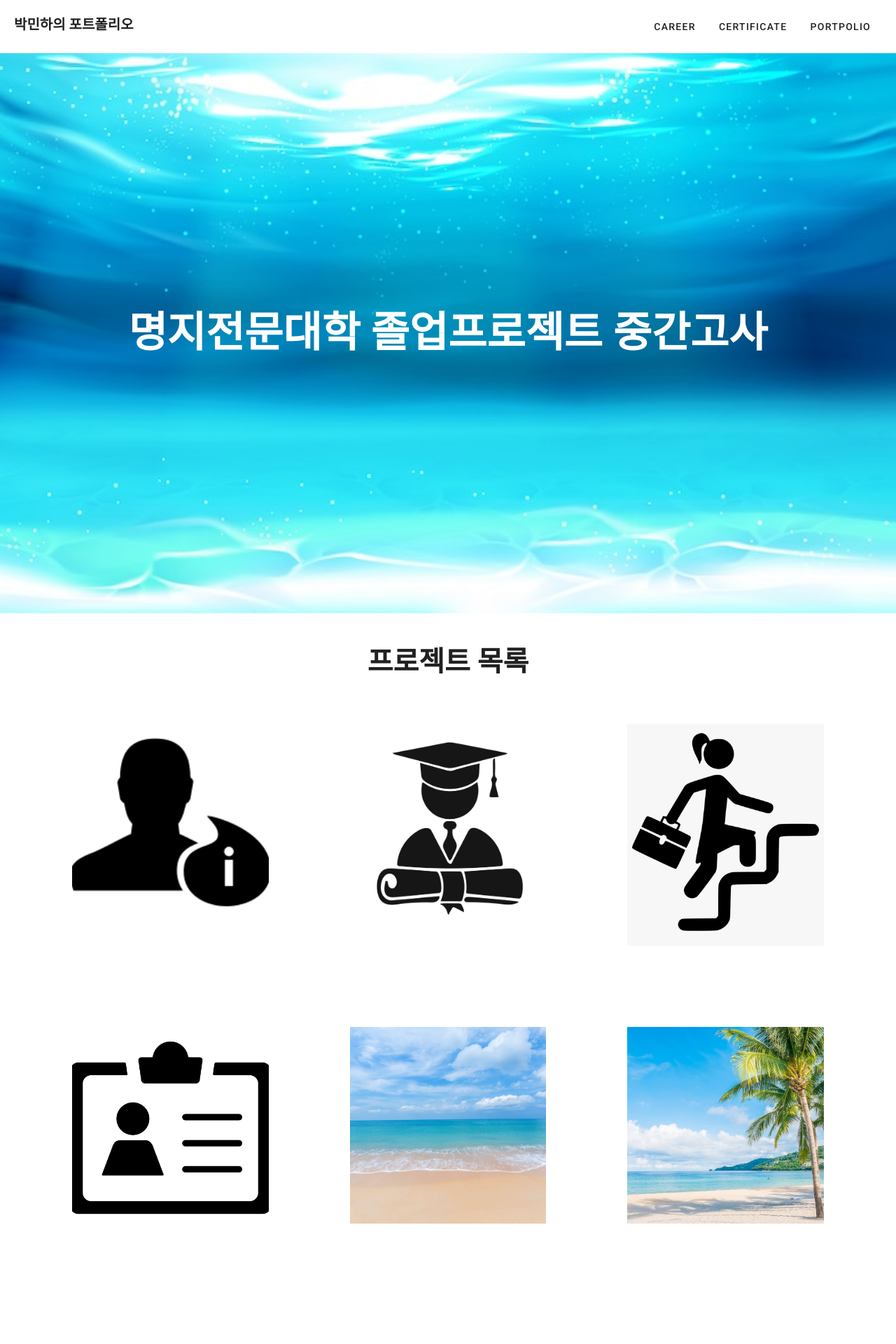
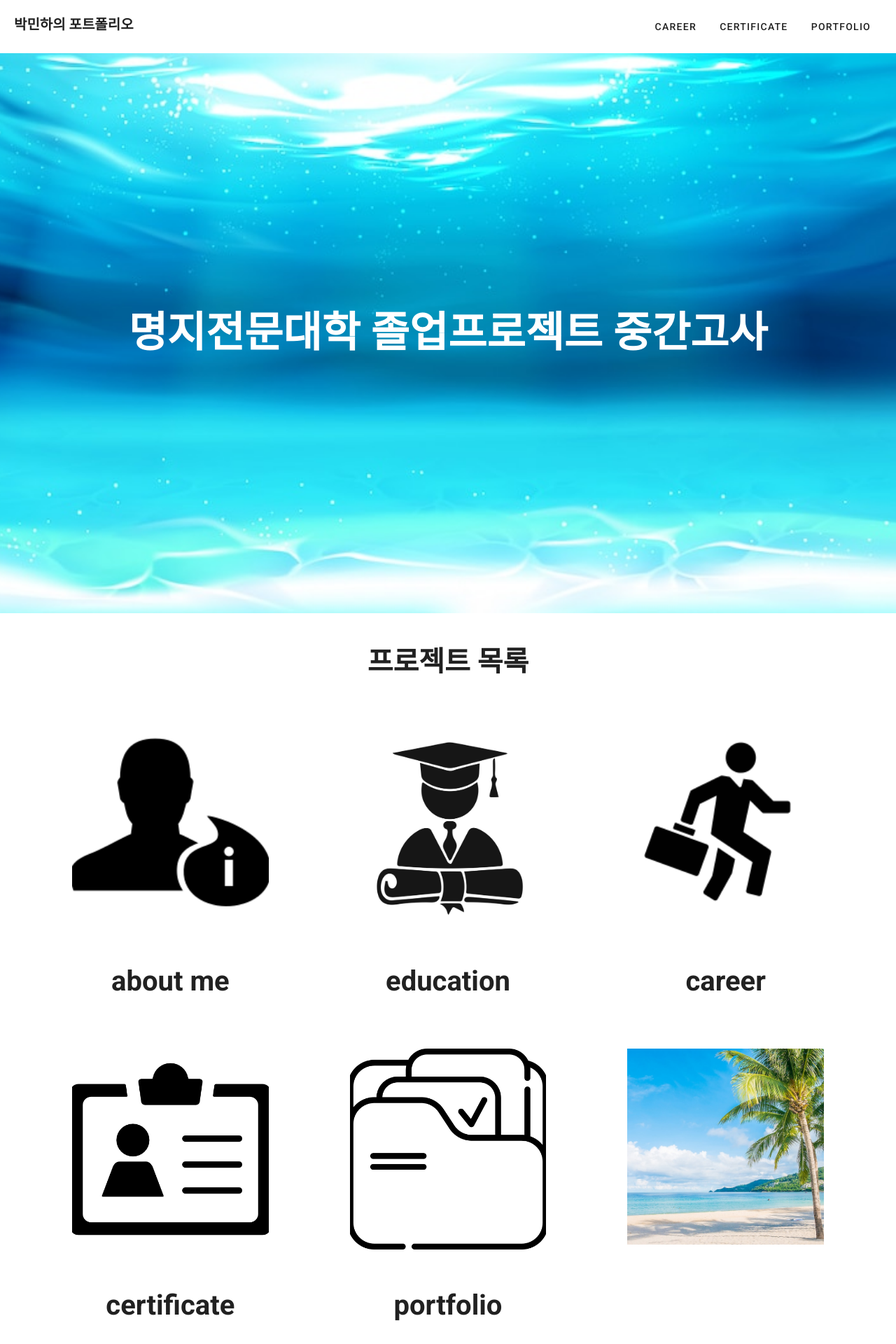
Before and after one commit to parkmingha/portfolio, a Vue app: page / in a window 1280 px wide. Shown: the top 1920 px of the page at 70% size. Before the commit the page ends 1853 px from the top, so only its background shows below. Built offline with nearby package versions, Linux system fonts and the light colour scheme.

Commit message:
오늘은 여기까지 ~ 10.10 안뇽~

```diff
--- a/src/components/AppHeader.vue
+++ b/src/components/AppHeader.vue
@@ -5,7 +5,7 @@
         <v-spacer></v-spacer>
         <v-btn text @click="career">Career</v-btn>
         <v-btn text @click="certificate">Certificate</v-btn>
-        <v-btn text @click="portpolio">Portpolio</v-btn>
+        <v-btn text @click="portfolio">Portfolio</v-btn>
     </v-layout>
 </div>
 </template>
@@ -26,8 +26,8 @@ export default{
             this.$router.push("/certificate")
 
         },
-        portpolio() {
-            this.$router.push("/portpolio")
+        portfolio() {
+            this.$router.push("/portfolio")
 
         },
     }
--- a/src/router/index.js
+++ b/src/router/index.js
@@ -3,7 +3,7 @@ import VueRouter from 'vue-router'
 import HomeView from '../views/HomeView.vue'
 import Career from '../views/Career.vue'
 import Certificate from '../views/Certificate.vue'
-import Portpolio from '../views/Portpolio.vue'
+import Portfolio from '../views/Portfolio.vue'
 import Linux from '../Certificate/Linux.vue'
 import Network from '../Certificate/Network.vue'
 import Drive from '../Certificate/Drive.vue'
@@ -35,9 +35,9 @@ const routes = [
     component: Certificate
   },
   {
-    path: '/portpolio',
-    name: 'portpolio',
-    component: Portpolio
+    path: '/portfolio',
+    name: 'portfolio',
+    component: Portfolio
   },
   {
     path: '/certificate/linux',
--- a/src/views/Career.vue
+++ b/src/views/Career.vue
@@ -1,5 +1,5 @@
 <template>
-    <div>
+    <!-- <div>
      <swiper :options="swiperOption" class="swiper">
        <swiper-slide data-aos="fade-in" data-aos-duration="1000" class="slide" style="background-image:url(image/top1.jpg);">
          <v-layout data-aos="fade-up" data-aos-duration="1000" fill-height align-center justify-center>
@@ -19,29 +19,29 @@
            <div class="slog">하겠습니다</div>
          </v-layout>
        </swiper-slide>
-     </swiper>
+     </swiper> -->
 
      <div class = "section">
        <div class ="header">My Career</div>
        <v-layout wrap>
-         <v-flex xs4 class="pa-2" data-aos="fade-right">
+         <v-flex xs4 class="pa-2" data-aos="fade-up">
            <v-responsive :aspect-ratio="1/1">
            <img src="image/top1.jpg" class="image">
          </v-responsive>
          </v-flex>
-         <v-flex xs4 class="pa-2" data-aos="fade-down" data-aos-delay="100">
+         <v-flex xs4 class="pa-2" data-aos="fade-up" data-aos-delay="200">
            <v-responsive :aspect-ratio="1/1">
            <img src="image/top2.jpg" class="image">
          </v-responsive>
          </v-flex>
-         <v-flex xs4 class="pa-2" data-aos="fade-left" data-aos-delay="200">
+         <v-flex xs4 class="pa-2" data-aos="fade-up" data-aos-delay="400">
            <v-responsive :aspect-ratio="1/1">
            <img src="image/top3.jpg" class="image">
          </v-responsive>
          </v-flex>
        </v-layout>
      </div>
-    </div>
+    <!-- </div> -->
    </template>
 
    <script>
--- a/src/views/Certificate.vue
+++ b/src/views/Certificate.vue
@@ -1,5 +1,5 @@
 <template>
-    <div>
+    <!-- <div>
      <swiper :options="swiperOption" class="swiper">
        <swiper-slide data-aos="fade-in" data-aos-duration="1000" class="slide" style="background-image:url(image/top1.jpg);">
          <v-layout data-aos="fade-up" data-aos-duration="1000" fill-height align-center justify-center>
@@ -19,7 +19,7 @@
            <div class="slog">하겠습니다</div>
          </v-layout>
        </swiper-slide>
-     </swiper>
+     </swiper> -->
 
      <div class = "section">
        <div class ="header">My Certificate</div>
@@ -41,7 +41,7 @@
          </v-flex>
        </v-layout>
      </div>
-    </div>
+    <!-- </div> -->
    </template>
 
    <script>
--- a/src/views/HomeView.vue
+++ b/src/views/HomeView.vue
@@ -28,26 +28,31 @@
         <v-responsive :aspect-ratio="1/1">
         <img src="../assets/aboutme.png" class="image">
       </v-responsive>
+      <div class = "text"> about me </div>
       </v-flex>
       <v-flex xs4 class="pa-2" data-aos="fade-down" data-aos-delay="100">
         <v-responsive :aspect-ratio="1/1">
         <img src="../assets/education.png" class="image">
       </v-responsive>
+      <div class = "text"> education </div>
       </v-flex>
       <v-flex xs4 class="pa-2" data-aos="fade-left" data-aos-delay="200">
         <v-responsive :aspect-ratio="1/1">
-        <img src="../assets/career.png" class="image">
+        <img src="../assets/career.png" class="image" @click="morecareer">
       </v-responsive>
+      <div class = "text"> career </div>
       </v-flex>
       <v-flex xs4 class="pa-2" data-aos="fade-right" data-aos-delay="300">
         <v-responsive :aspect-ratio="1/1">
-        <img src="../assets/certificate.png" class="image">
+        <img src="../assets/certificate.png" class="image" @click="morecertificate">
       </v-responsive>
+      <div class = "text"> certificate </div>
       </v-flex>
       <v-flex xs4 class="pa-2" data-aos="fade-up" data-aos-delay="400">
         <v-responsive :aspect-ratio="1/1">
-        <img src="image/top2.jpg" class="image">
+          <img src="../assets/portfolio.png" class="image">
       </v-responsive>
+      <div class = "text"> portfolio </div>
       </v-flex>
       <v-flex xs4 class="pa-2" data-aos="fade-left" data-aos-delay="500">
         <v-responsive :aspect-ratio="1/1">
@@ -76,6 +81,14 @@ import { Swiper , SwiperSlide } from 'vue-awesome-swiper'
           }
         }
       }
+    },
+    methods: {
+      morecertificate() {
+        this.$router.push("/certificate")
+      },
+      morecareer() {
+        this.$router.push("/career")
+      },
     },
     mounted(){
       AOS.init()
@@ -116,6 +129,12 @@ import { Swiper , SwiperSlide } from 'vue-awesome-swiper'
     object-fit: cover;
     padding: 50px;
   }
+  .text{
+    text-align: center;
+    font-size:40px;
+    font-weight:bold;
+
+  }
  }
 
 </style>
--- a/src/views/Portpolio.vue
+++ b/src/views/Portfolio.vue
@@ -1,5 +1,5 @@
 <template>
-    <div>
+    <!-- <div>
      <swiper :options="swiperOption" class="swiper">
        <swiper-slide data-aos="fade-in" data-aos-duration="1000" class="slide" style="background-image:url(image/top1.jpg);">
          <v-layout data-aos="fade-up" data-aos-duration="1000" fill-height align-center justify-center>
@@ -19,10 +19,10 @@
            <div class="slog">하겠습니다</div>
          </v-layout>
        </swiper-slide>
-     </swiper>
+     </swiper> -->
 
      <div class = "section">
-       <div class ="header">My Portpolio</div>
+       <div class ="header">My Portfolio</div>
        <v-layout wrap>
          <v-flex xs4 class="pa-2" data-aos="fade-right">
            <v-responsive :aspect-ratio="1/1">
@@ -31,7 +31,7 @@
          </v-flex>
        </v-layout>
      </div>
-    </div>
+    <!-- </div> -->
    </template>
 
    <script>
```
Also changed, not shown: src/assets/career.png, src/assets/portfolio.png (added).
